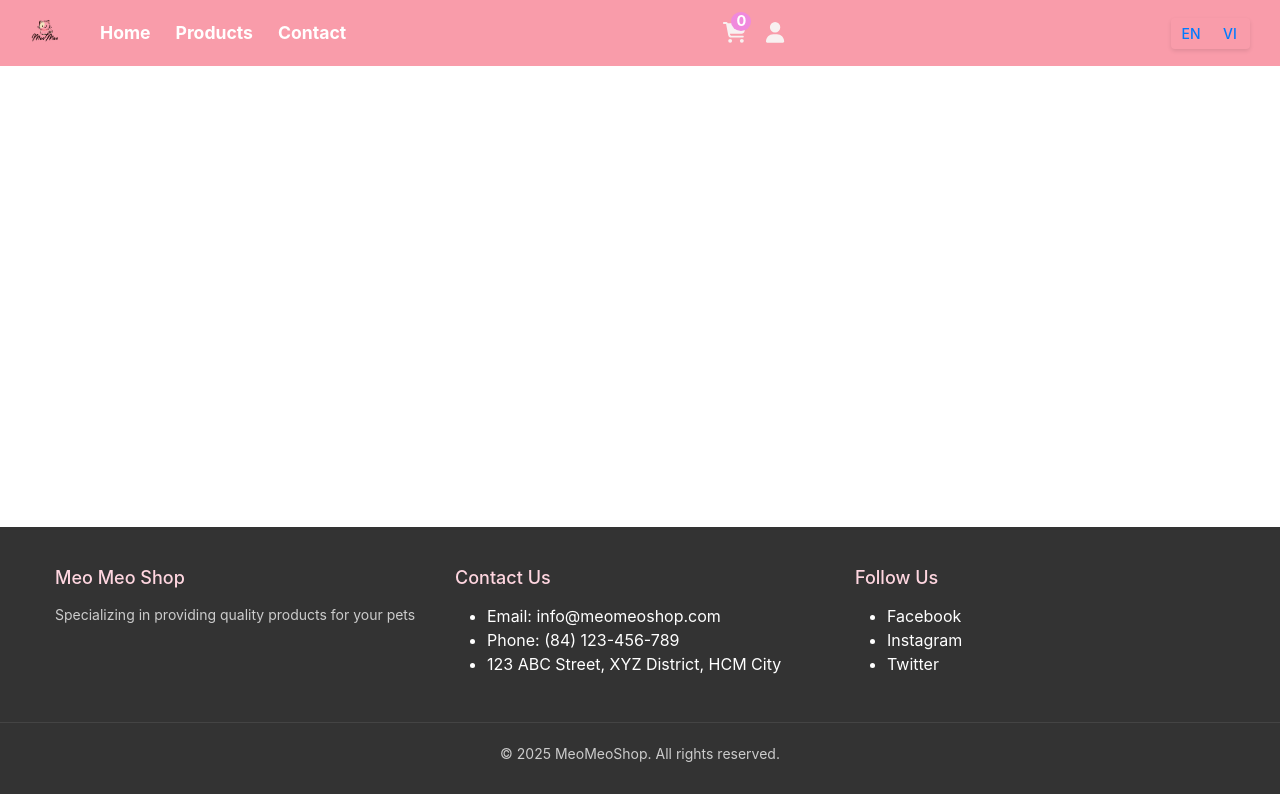
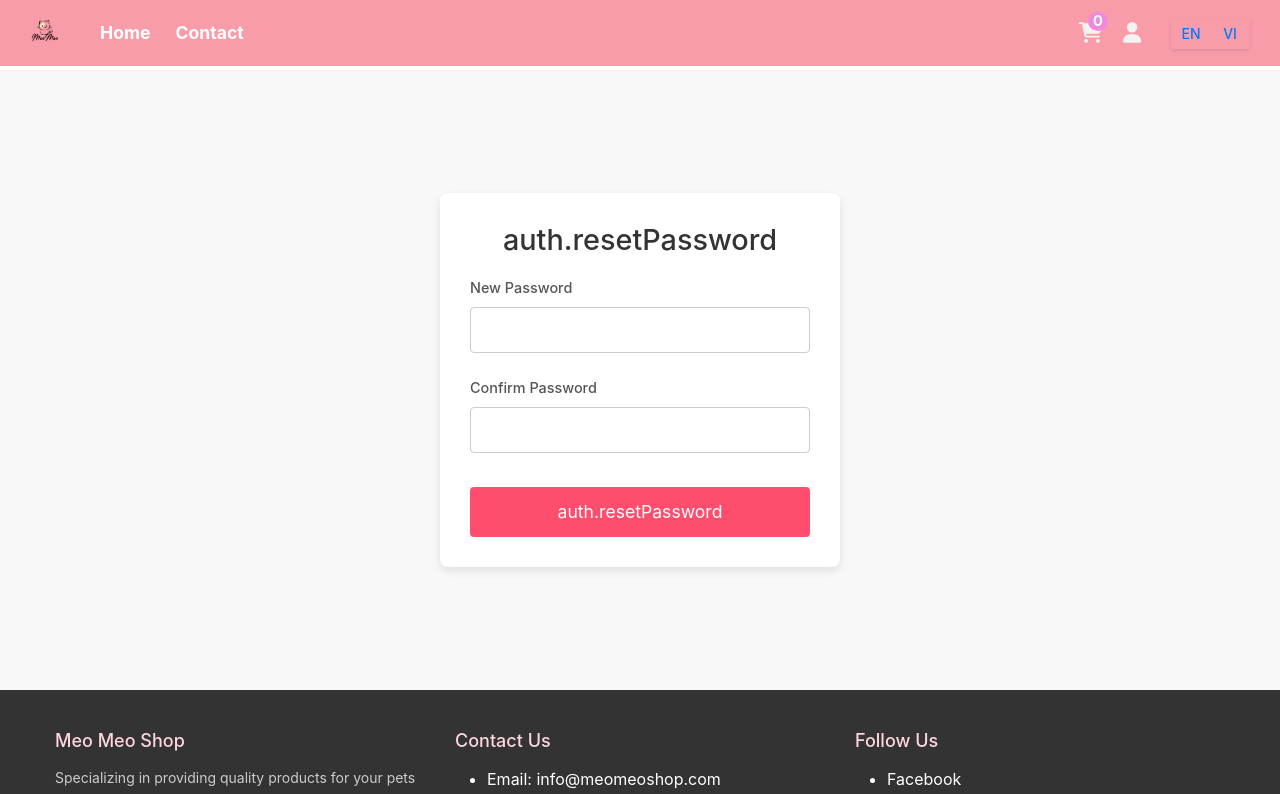
Before and after one commit to moclan01/MeoMeoShop, a React (Create React App) app in the folder meomeoshop-frontend/: page /reset-password/1 in a window 1280 px wide. Shown: the top 794 px of the page. Built offline with nearby package versions, Linux system fonts and the light colour scheme.

Commit message:
Done Forgot Password

```diff
--- a/meomeoshop-frontend/src/App.js
+++ b/meomeoshop-frontend/src/App.js
@@ -10,6 +10,8 @@ import Cart from './components/user/Cart';
 import Login from './components/user/Login';
 import Register from './components/user/Register';
 import Checkout from './components/user/Checkout';
+import ForgotPassword from './components/user/ForgotPassword';
+import ResetPassword from './components/user/ResetPassword';
 // Import Profile component
 import Profile from './components/user/Profile';
 // Import Admin components
@@ -107,6 +109,8 @@ function App() {
             <Route path="/cart" element={<Cart loggedInUser={loggedInUser} updateCartInUserState={updateCartInUserState} />} />
             <Route path="/login" element={<Login onLoginSuccess={handleLogin} />} />
             <Route path="/register" element={<Register />} />
+            <Route path="/forgot-password" element={<ForgotPassword />} />
+            <Route path="/reset-password/:token" element={<ResetPassword />} />
             <Route
               path="/checkout"
               element={<Order loggedInUser={loggedInUser} updateCartInUserState={updateCartInUserState} />}
--- /dev/null
+++ b/meomeoshop-frontend/src/components/user/ForgotPassword.js
@@ -0,0 +1,76 @@
+import React, { useState } from 'react';
+import { useTranslation } from 'react-i18next';
+import { Link } from 'react-router-dom';
+import '../styles/AuthForm.css';
+
+const ForgotPassword = () => {
+  const [email, setEmail] = useState('');
+  const [message, setMessage] = useState('');
+  const [error, setError] = useState('');
+  const [emailSent, setEmailSent] = useState(false);
+  const { t } = useTranslation();
+
+  const handleSubmit = async (e) => {
+    e.preventDefault();
+    try {
+      const response = await fetch('http://localhost:8080/api/users/forgot-password', {
+        method: 'POST',
+        headers: {
+          'Content-Type': 'application/json',
+        },
+        body: JSON.stringify({ email }),
+      });
+
+      if (response.ok) {
+        setMessage(t('auth.passwordResetSuccess'));
+        setError('');
+        setEmailSent(true);
+      } else {
+        const errorData = await response.json();
+        setError(errorData.message || t('auth.resetPasswordError'));
+        setMessage('');
+      }
+    } catch (err) {
+      setError(t('auth.resetPasswordError'));
+      setMessage('');
+    }
+  };
+
+  return (
+    <div className="auth-container">
+      <div className="auth-form-box">
+        <h2>{t('auth.forgotPassword')}</h2>
+        {error && <div className="error-message">{error}</div>}
+
+        {!emailSent ? (
+          <form onSubmit={handleSubmit}>
+            <div className="form-group">
+              <label htmlFor="email">{t('auth.email')}</label>
+              <input
+                type="email"
+                id="email"
+                value={email}
+                onChange={(e) => setEmail(e.target.value)}
+                required
+              />
+            </div>
+            <button type="submit" className="auth-button">
+              {t('auth.sendResetLink')}
+            </button>
+          </form>
+        ) : (
+          <div className="email-sent-message">
+            <p>{t('auth.passwordResetSuccess')}</p>
+            <p>{t('auth.checkEmailInstructions')}</p>
+          </div>
+        )}
+
+        <div className="auth-links">
+          <Link to="/login">{t('auth.backToLogin')}</Link>
+        </div>
+      </div>
+    </div>
+  );
+};
+
+export default ForgotPassword;
--- a/meomeoshop-frontend/src/components/user/Header.js
+++ b/meomeoshop-frontend/src/components/user/Header.js
@@ -1,15 +1,15 @@
-import React from 'react';
-import { Link, useLocation } from 'react-router-dom';
-import '../styles/Header.css';
-import { FontAwesomeIcon } from '@fortawesome/react-fontawesome';
-import { faShoppingCart, faUser } from '@fortawesome/free-solid-svg-icons';
-import MeoMeoLogo from '../../assets/logo.png';
-import { useTranslation } from 'react-i18next';
-import LanguageSwitcher from '../common/LanguageSwitcher';
+import React from "react";
+import { Link, useLocation } from "react-router-dom";
+import "../styles/Header.css";
+import { FontAwesomeIcon } from "@fortawesome/react-fontawesome";
+import { faShoppingCart, faUser } from "@fortawesome/free-solid-svg-icons";
+import MeoMeoLogo from "../../assets/logo.png";
+import { useTranslation } from "react-i18next";
+import LanguageSwitcher from "../common/LanguageSwitcher";
 
 function Header({ cart, loggedInUser }) {
   const location = useLocation();
-  const isAdminPage = location.pathname.startsWith('/admin');
+  const isAdminPage = location.pathname.startsWith("/admin");
   const { t } = useTranslation();
 
   // If we're on an admin page, don't render the header
@@ -30,25 +30,21 @@ function Header({ cart, loggedInUser }) {
         </div>
         <nav className="header-nav">
           <ul>
-            <li><Link to="/">{t('common.home')}</Link></li>
-            <li><Link to="/products">{t('common.products')}</Link></li>
-            <li><Link to="/contact">{t('common.contact')}</Link></li>
+            <li>
+              <Link to="/">{t("common.home")}</Link>
+            </li>
+            <li>
+              <Link to="/contact">{t("common.contact")}</Link>
+            </li>
           </ul>
         </nav>
       </div>
+
       <div className="header-right">
-        {/* Removed Search Bar */}
-        {/* <div className="search-bar">
-          <input
-            type="text"
-            placeholder="Search..."
-            value={searchTerm}
-            onChange={onSearchChange}
-            className="search-input"
-          />
-          <FontAwesomeIcon icon={faSearch} className="search-icon" />
-        </div> */}
-        <Link to="/cart" className="header-icon"><FontAwesomeIcon icon={faShoppingCart} /><sup>{totalItems}</sup></Link>
+        <Link to="/cart" className="header-icon">
+          <FontAwesomeIcon icon={faShoppingCart} />
+          <sup>{totalItems}</sup>
+        </Link>
 
         {/* User Account Icon - Conditional rendering based on login status */}
         {loggedInUser ? (
@@ -60,10 +56,10 @@ function Header({ cart, loggedInUser }) {
           </Link>
         ) : (
           // Nếu chưa đăng nhập, hiển thị liên kết Login
-          <Link to="/login" className="header-icon"><FontAwesomeIcon icon={faUser} /></Link>
+          <Link to="/login" className="header-icon">
+            <FontAwesomeIcon icon={faUser} />
+          </Link>
         )}
-      </div>
-      <div className="header-right">
         <LanguageSwitcher />
       </div>
     </header>
--- a/meomeoshop-frontend/src/components/user/Login.js
+++ b/meomeoshop-frontend/src/components/user/Login.js
@@ -76,7 +76,7 @@ const Login = ({ role, onLoginSuccess }) => {
           </button>
         </form>
         {role !== 'admin' && (
-          <Link to="/register" className="auth-link">{t('auth.noAccount')} <Link to="/register">{t('Register')}</Link></Link>
+          <Link to="/register" className="auth-link">{t('auth.noAccount')} {t('Register')}</Link>
         )}
         <div className="auth-links">
           <Link to="/forgot-password">{t('auth.forgotPassword')}</Link>
--- /dev/null
+++ b/meomeoshop-frontend/src/components/user/ResetPassword.js
@@ -0,0 +1,84 @@
+import React, { useState } from 'react';
+import { useTranslation } from 'react-i18next';
+import { useNavigate, useParams } from 'react-router-dom';
+import '../styles/AuthForm.css';
+
+const ResetPassword = () => {
+  const [password, setPassword] = useState('');
+  const [confirmPassword, setConfirmPassword] = useState('');
+  const [message, setMessage] = useState('');
+  const [error, setError] = useState('');
+  const { token } = useParams();
+  const navigate = useNavigate();
+  const { t } = useTranslation();
+
+  const handleSubmit = async (e) => {
+    e.preventDefault();
+
+    if (password !== confirmPassword) {
+      setError(t('auth.passwordsDoNotMatch'));
+      return;
+    }
+
+    try {
+      const response = await fetch('http://localhost:8080/api/users/reset-password', {
+        method: 'POST',
+        headers: {
+          'Content-Type': 'application/json',
+        },
+        body: JSON.stringify({ token, password }),
+      });
+
+      if (response.ok) {
+        setMessage(t('auth.passwordResetSuccess'));
+        setTimeout(() => {
+          navigate('/login');
+        }, 3000);
+      } else {
+        const errorData = await response.json();
+        setError(errorData.message || t('auth.resetPasswordError'));
+      }
+    } catch (err) {
+      setError(t('auth.resetPasswordError'));
+    }
+  };
+
+  return (
+    <div className="auth-container">
+      <div className="auth-form-box">
+        <h2>{t('auth.resetPassword')}</h2>
+        {message && <div className="success-message">{message}</div>}
+        {error && <div className="error-message">{error}</div>}
+        <form onSubmit={handleSubmit}>
+          <div className="form-group">
+            <label htmlFor="password">{t('auth.newPassword')}</label>
+            <input
+              type="password"
+              id="password"
+              value={password}
+              onChange={(e) => setPassword(e.target.value)}
+              required
+              minLength="6"
+            />
+          </div>
+          <div className="form-group">
+            <label htmlFor="confirmPassword">{t('auth.confirmPassword')}</label>
+            <input
+              type="password"
+              id="confirmPassword"
+              value={confirmPassword}
+              onChange={(e) => setConfirmPassword(e.target.value)}
+              required
+              minLength="6"
+            />
+          </div>
+          <button type="submit" className="auth-button">
+            {t('auth.resetPassword')}
+          </button>
+        </form>
+      </div>
+    </div>
+  );
+};
+
+export default ResetPassword;
--- a/meomeoshop-frontend/src/i18n/translations/en.js
+++ b/meomeoshop-frontend/src/i18n/translations/en.js
@@ -63,6 +63,13 @@ export const enTranslations = {
     registerSuccess: 'Registration successful!',
     loginError: 'Login failed. Please check your credentials.',
     noAccount: "Don't have an account?",
+    passwordsDoNotMatch: 'Passwords do not match.',
+    passwordResetSuccess: 'Your password has been reset successfully. You will be redirected to the login page shortly.',
+    newPassword: 'New Password',
+    resetPasswordError: 'Failed to reset password. Please try again or contact support.',
+    checkEmailInstructions: 'Please check your inbox and spam folder for the password reset link.',
+    sendResetLink: 'Send Reset Link',
+    backToLogin: 'Back To Login',
   },
   product: {
     addToCart: 'Add to Cart',
--- a/meomeoshop-frontend/src/i18n/translations/vi.js
+++ b/meomeoshop-frontend/src/i18n/translations/vi.js
@@ -63,6 +63,13 @@ export const viTranslations = {
     registerSuccess: 'Đăng ký thành công!',
     loginError: 'Đăng nhập thất bại. Vui lòng kiểm tra lại thông tin.',
     noAccount: 'Chưa có tài khoản?',
+    passwordsDoNotMatch: 'Mật khẩu xác nhận không khớp.',
+    passwordResetSuccess: 'Mật khẩu của bạn đã được đặt lại thành công.',
+    newPassword: 'Mật khẩu mới',
+    resetPasswordError: 'Đặt lại mật khẩu thất bại. Vui lòng thử lại hoặc liên hệ hỗ trợ.',
+    checkEmailInstructions: 'Vui lòng kiểm tra hộp thư đến và thư mục spam để tìm liên kết đặt lại mật khẩu.',
+    backToLogin: 'Quay lại đăng nhập',
+    sendResetLink: 'Gửi liên kết đặt lại',
   },
   product: {
     addToCart: 'Thêm vào giỏ',
```
Also changed, not shown: meomeoshop-frontend/src/components/user/HomePage.js (+25 -14 lines).
